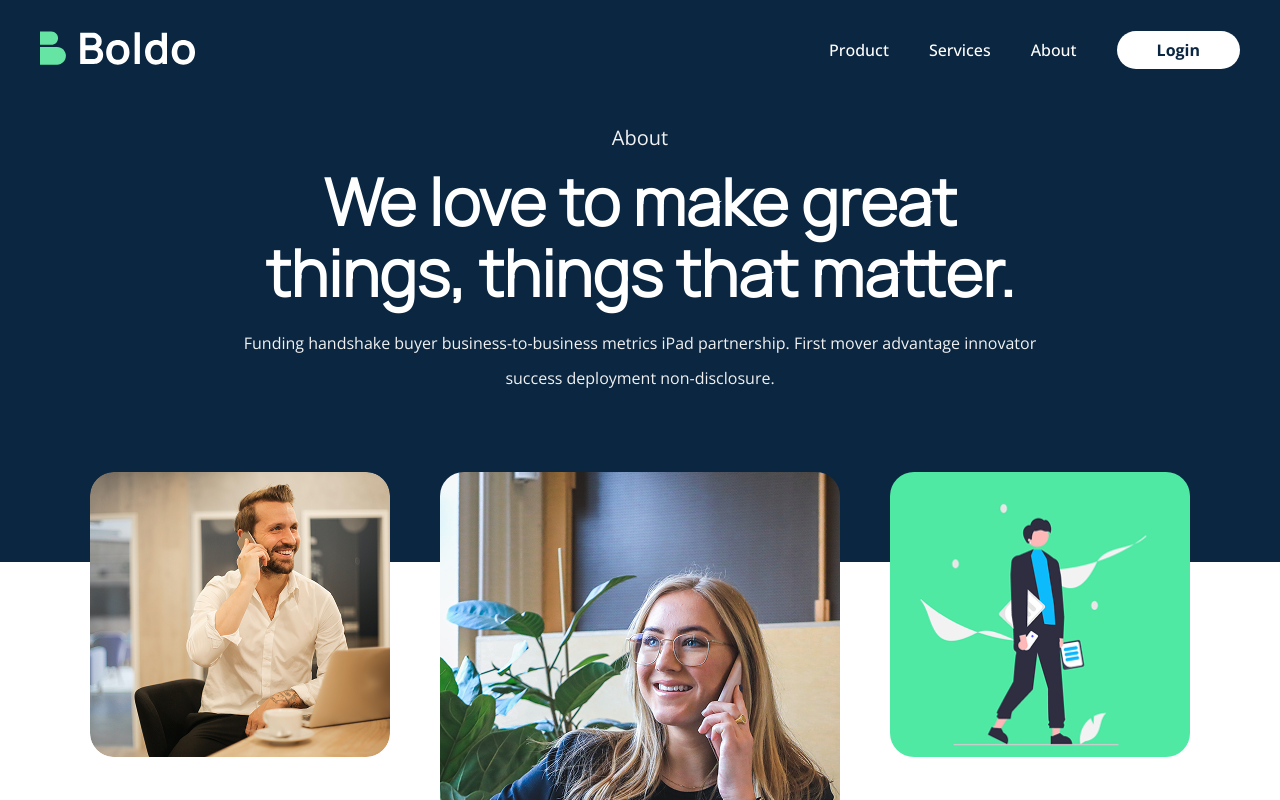
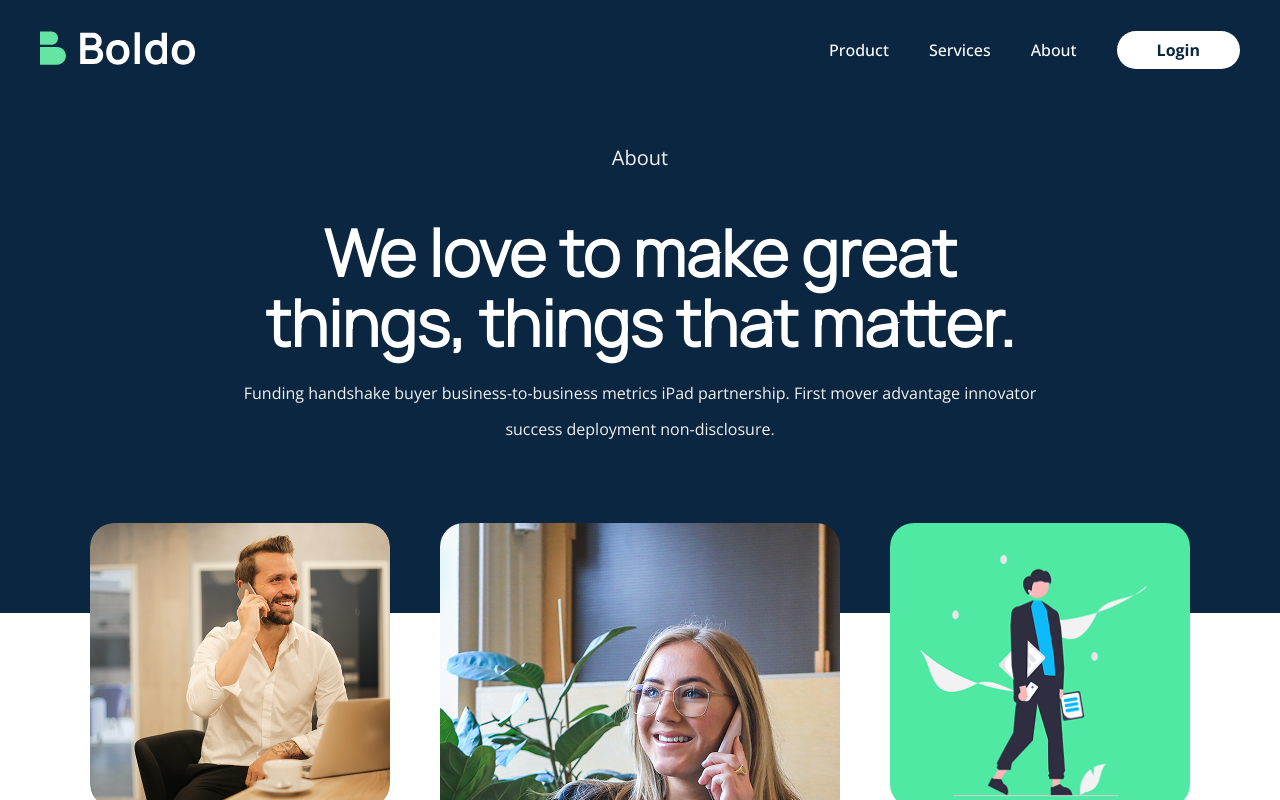
Before and after one commit to qobitech/boldo, a React (Vite) app: page /about in a window 1280 px wide. Shown: the top 800 px of the page. Built offline with nearby package versions, Linux system fonts and the light colour scheme.

Commit message:
feat: nitivify components

```diff
--- a/index.html
+++ b/index.html
@@ -3,7 +3,10 @@
   <head>
     <meta charset="utf-8" />
     <link rel="icon" href="/favicon.ico" />
-    <meta name="viewport" content="width=device-width, initial-scale=1" />
+    <meta
+      name="viewport"
+      content="width=device-width, initial-scale=1.0, viewport-fit=cover"
+    />
     <meta name="theme-color" content="#000000" />
     <meta name="description" content="Template" />
     <link rel="apple-touch-icon" href="/logo192.png" />
--- a/src/index.css
+++ b/src/index.css
@@ -49,15 +49,43 @@
 }
 
 html,
+body {
+  margin: 0;
+  padding: env(safe-area-inset-top) env(safe-area-inset-right)
+    env(safe-area-inset-bottom) env(safe-area-inset-left);
+  height: 100%;
+  width: 100%;
+  color: #333;
+  overflow-x: hidden;
+  touch-action: manipulation;
+}
+
+html,
 body,
 body * {
-  margin: 0;
-  padding: 0;
   font-family: 'Manrope_Regular', -apple-system, BlinkMacSystemFont, 'Segoe UI',
     'Roboto', 'Oxygen', 'Ubuntu', 'Cantarell', 'Fira Sans', 'Droid Sans',
     sans-serif;
   -webkit-font-smoothing: antialiased;
   -moz-osx-font-smoothing: grayscale;
+}
+
+header {
+  padding: 1rem;
+}
+
+main {
+  display: flex;
+  height: calc(100% - 80px);
+}
+
+button {
+  border: none;
+  transition: transform 0.2s ease;
+}
+
+button:active {
+  transform: scale(0.95);
 }
 
 html.lenis,
--- a/src/pages/about/styled-components.ts
+++ b/src/pages/about/styled-components.ts
@@ -10,11 +10,12 @@ export const CallToActionSection = styled.div`
   background-size: cover;
   background-position: center;
   border-radius: 12px;
-  height: 391px;
+  height: auto;
   width: 100%;
   padding: 72px 0 80px;
   text-align: center;
   box-sizing: border-box;
+
   .content {
     max-width: 716px;
     width: 90%;
```
Also changed, not shown: 1 other file (tests, documents, lock files or other folders).
